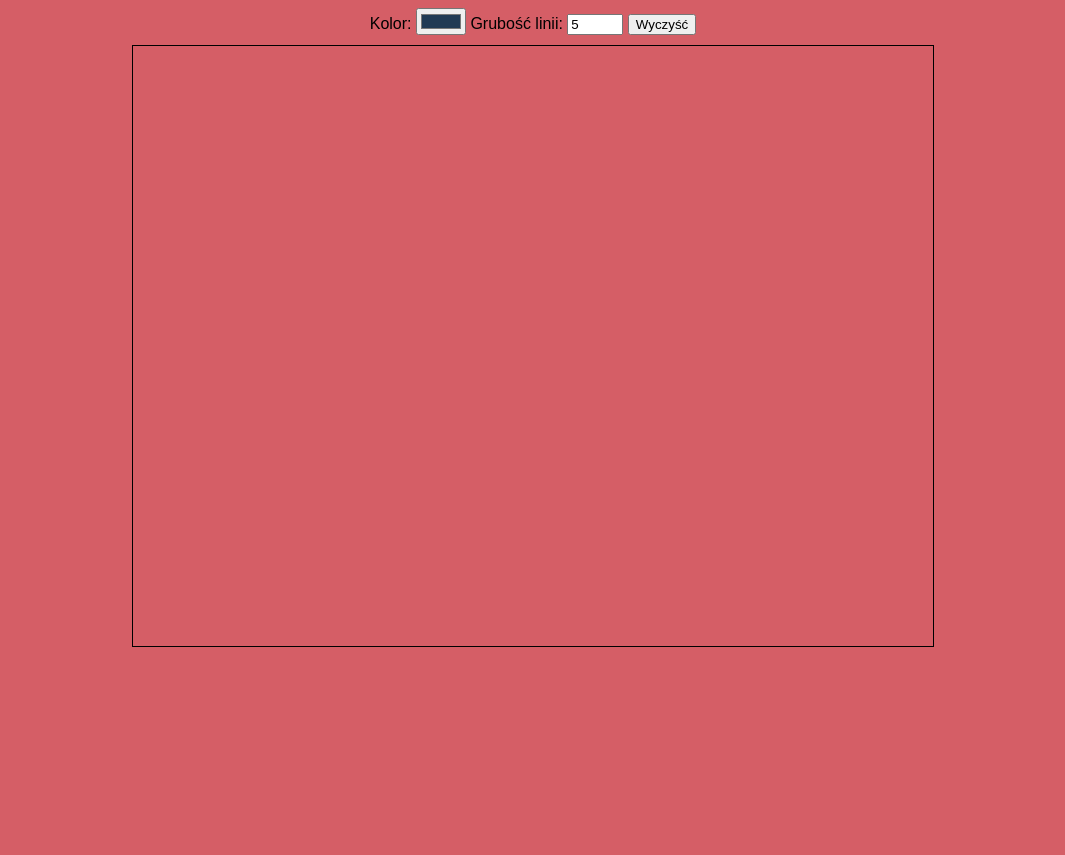
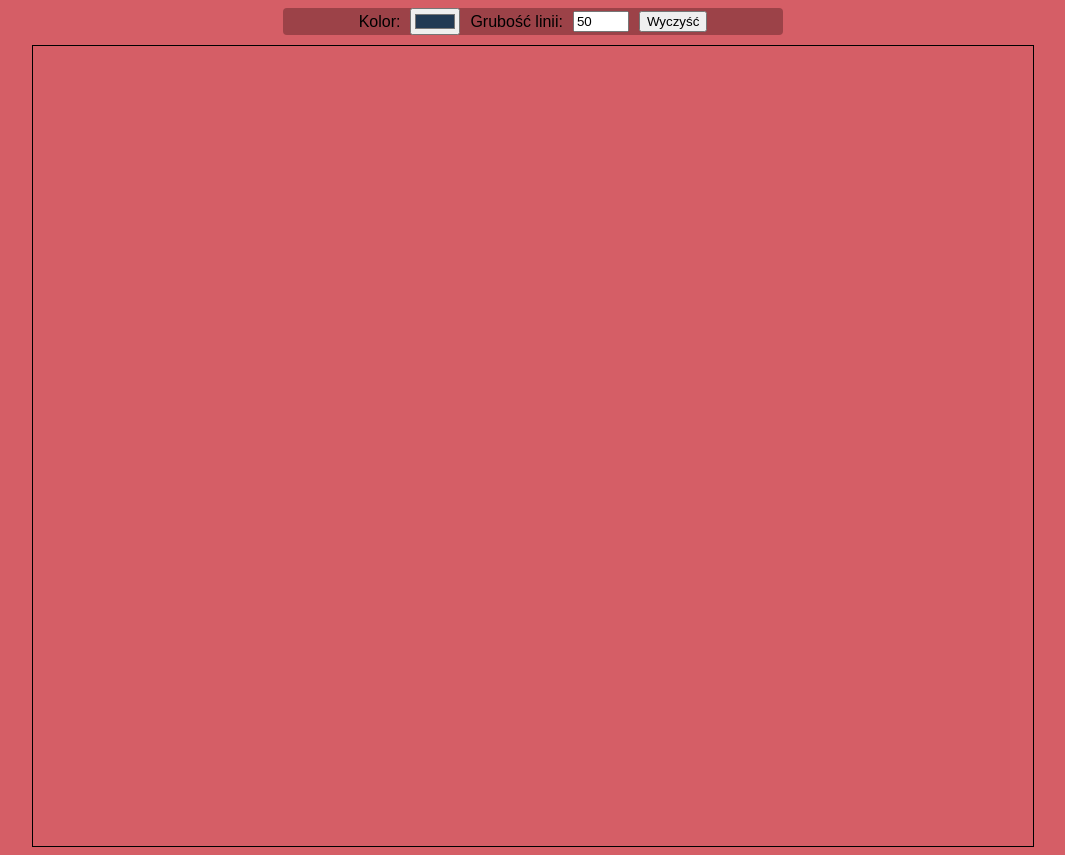
Before and after one commit to Maladelfineka/Graficzny-Program, a plain HTML site: page index.html in a window 1280 px wide. Shown: the whole page, without its empty margins (107-1172 px from the left). Before the commit the page ends 800 px from the top, so only its background shows below. Drawn offline with Linux system fonts and the light colour scheme.

Commit message:
Add files via upload

```diff
--- a/index.html
+++ b/index.html
@@ -11,10 +11,10 @@
         <label for="color">Kolor:</label>
         <input type="color" id="color" value="#213A54">
         <label for="size">Grubość linii:</label>
-        <input type="number" id="size" min="1" max="50" value="5">
+        <input type="number" id="size" min="1" max="50" value="50">
         <button id="clear">Wyczyść</button>
     </div>
-    <canvas id="canvas" width="800" height="600"></canvas>
+    <canvas id="canvas" width="1000" height="800"></canvas>
 
     <script src="script.js"></script>
 </body>
--- a/style.css
+++ b/style.css
@@ -11,4 +11,13 @@ canvas {
 }
 #toolbar {
     margin-bottom: 10px;
+    background-color: rgb(156, 66, 72);
+    width: 500px;
+    display: flex;
+    align-items: center;
+
+    justify-content: center;
+    gap: 10px;
+    border-radius: 4px  4px  4px  4px;
+
 }
```
